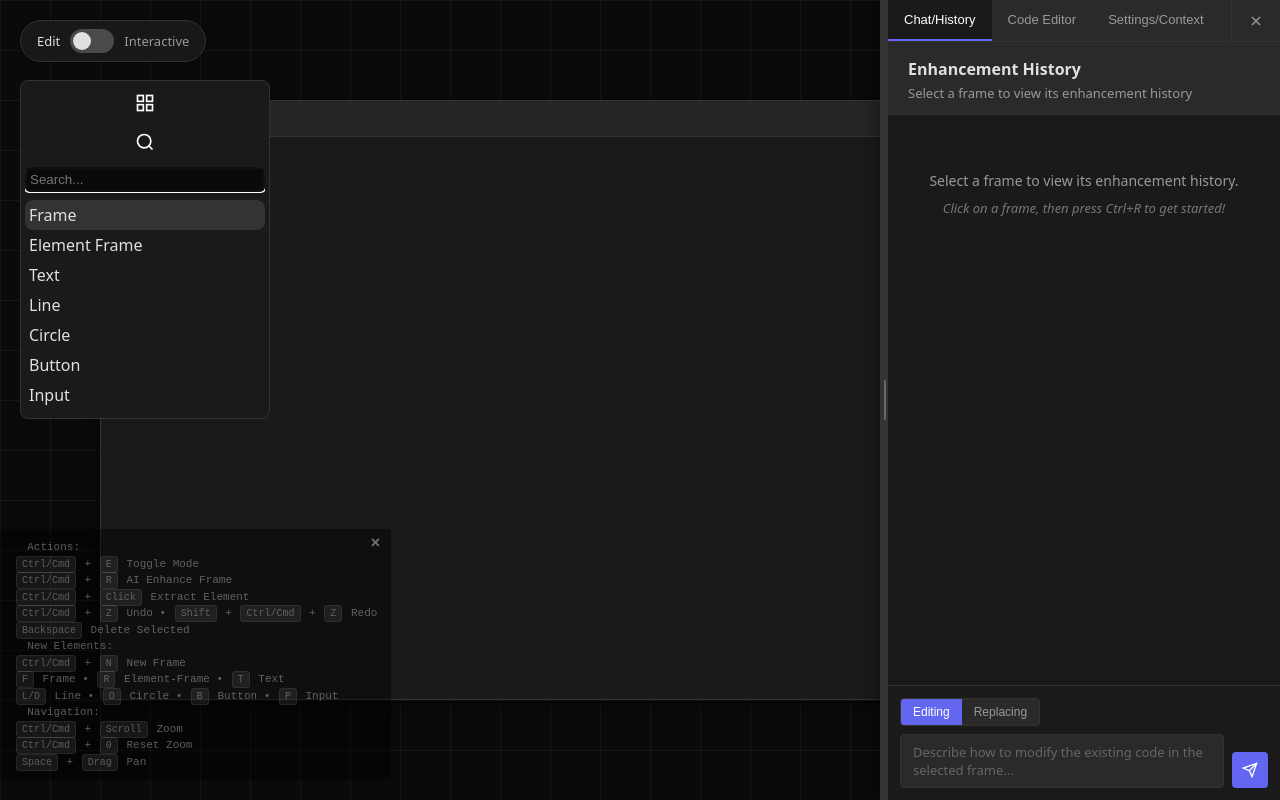
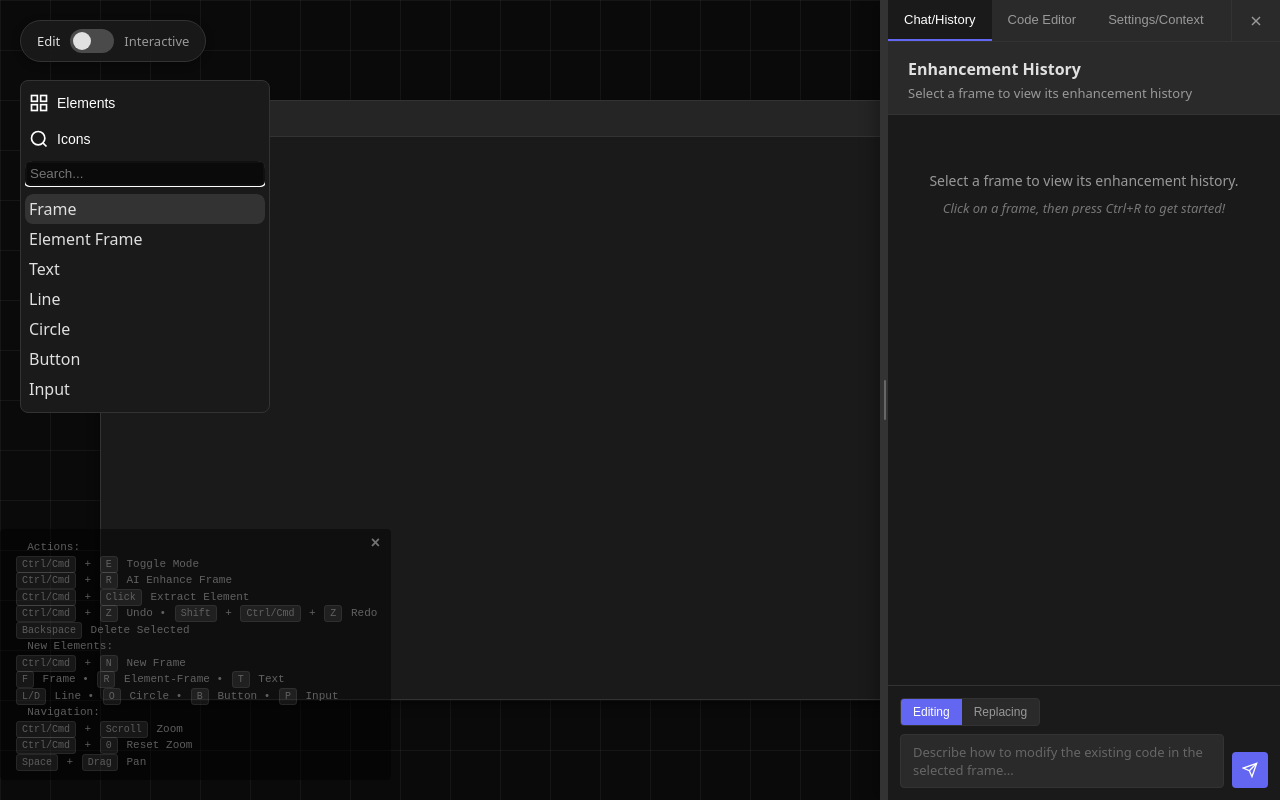
Before and after one commit to TroyRobinson/Canvas-Editor, a plain HTML site: page index.html in a window 1280 px wide. Both pictures are taken after a click on the button 40 px from the left and 104 px from the top of the page. Drawn offline with Linux system fonts and the light colour scheme.

Commit message:
feat: expand left sidebar labels and icons

```diff
--- a/js/icon-search.js
+++ b/js/icon-search.js
@@ -1,8 +1,13 @@
 (() => {
     const icons = [
-        'academic-cap', 'adjustments-horizontal', 'archive-box', 'arrow-down-circle',
-        'arrow-right', 'calendar', 'camera', 'chart-bar', 'check-circle', 'cloud',
-        'code-bracket', 'heart', 'home', 'magnifying-glass', 'star', 'user'
+        'academic-cap', 'adjustments-horizontal', 'archive-box',
+        'arrow-down', 'arrow-down-circle', 'arrow-left', 'arrow-right', 'arrow-up',
+        'arrow-down-left', 'arrow-down-right', 'arrow-up-left', 'arrow-up-right',
+        'bars-3', 'calendar', 'camera', 'chart-bar', 'check-circle',
+        'chevron-down', 'chevron-left', 'chevron-right', 'chevron-up',
+        'cloud', 'cloud-arrow-up', 'code-bracket', 'cog-6-tooth',
+        'heart', 'home', 'magnifying-glass', 'star', 'user',
+        'x-mark', 'arrow-up-tray'
     ];
 
     let resultsContainer;
--- a/js/left-sidebar.js
+++ b/js/left-sidebar.js
@@ -7,13 +7,13 @@
     elementsBtn.id = 'elements-search-btn';
     elementsBtn.title = 'Search Elements';
     elementsBtn.setAttribute('data-selectable', 'false');
-    elementsBtn.innerHTML = '<svg width="20" height="20" viewBox="0 0 24 24" fill="none" stroke="currentColor" stroke-width="2"><rect x="3" y="3" width="7" height="7"/><rect x="14" y="3" width="7" height="7"/><rect x="14" y="14" width="7" height="7"/><rect x="3" y="14" width="7" height="7"/></svg>';
+    elementsBtn.innerHTML = '<svg width="20" height="20" viewBox="0 0 24 24" fill="none" stroke="currentColor" stroke-width="2"><rect x="3" y="3" width="7" height="7"/><rect x="14" y="3" width="7" height="7"/><rect x="14" y="14" width="7" height="7"/><rect x="3" y="14" width="7" height="7"/></svg><span class="label">Elements</span>';
 
     const iconsBtn = document.createElement('button');
     iconsBtn.id = 'icon-search-btn';
     iconsBtn.title = 'Search Icons';
     iconsBtn.setAttribute('data-selectable', 'false');
-    iconsBtn.innerHTML = '<svg width="20" height="20" viewBox="0 0 24 24" fill="none" stroke="currentColor" stroke-width="2"><circle cx="11" cy="11" r="8"/><line x1="21" y1="21" x2="16.65" y2="16.65"/></svg>';
+    iconsBtn.innerHTML = '<svg width="20" height="20" viewBox="0 0 24 24" fill="none" stroke="currentColor" stroke-width="2"><circle cx="11" cy="11" r="8"/><line x1="21" y1="21" x2="16.65" y2="16.65"/></svg><span class="label">Icons</span>';
 
     sidebar.appendChild(elementsBtn);
     sidebar.appendChild(iconsBtn);
--- a/styles.css
+++ b/styles.css
@@ -1615,6 +1615,7 @@ input:checked + .mode-toggle-slider:before {
 #left-sidebar.expanded {
     width: 250px;
     max-height: 70vh;
+    align-items: flex-start;
 }
 
 #left-sidebar button {
@@ -1623,6 +1624,25 @@ input:checked + .mode-toggle-slider:before {
     color: #fff;
     cursor: pointer;
     padding: 4px;
+    display: flex;
+    align-items: center;
+    justify-content: center;
+    gap: 8px;
+    width: 32px;
+}
+
+#left-sidebar button .label {
+    display: none;
+    font-size: 14px;
+}
+
+#left-sidebar.expanded button {
+    width: 100%;
+    justify-content: flex-start;
+}
+
+#left-sidebar.expanded button .label {
+    display: inline;
 }
 
 #search-container {
```
